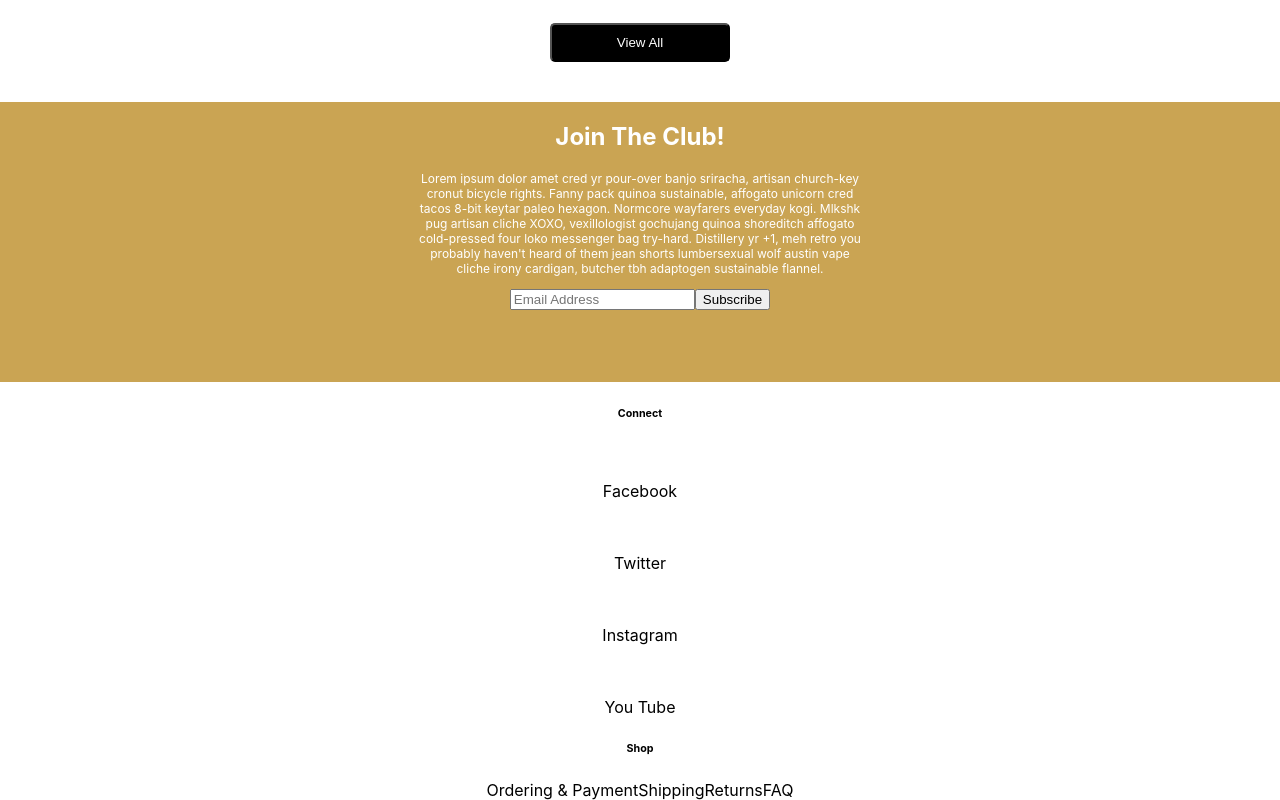
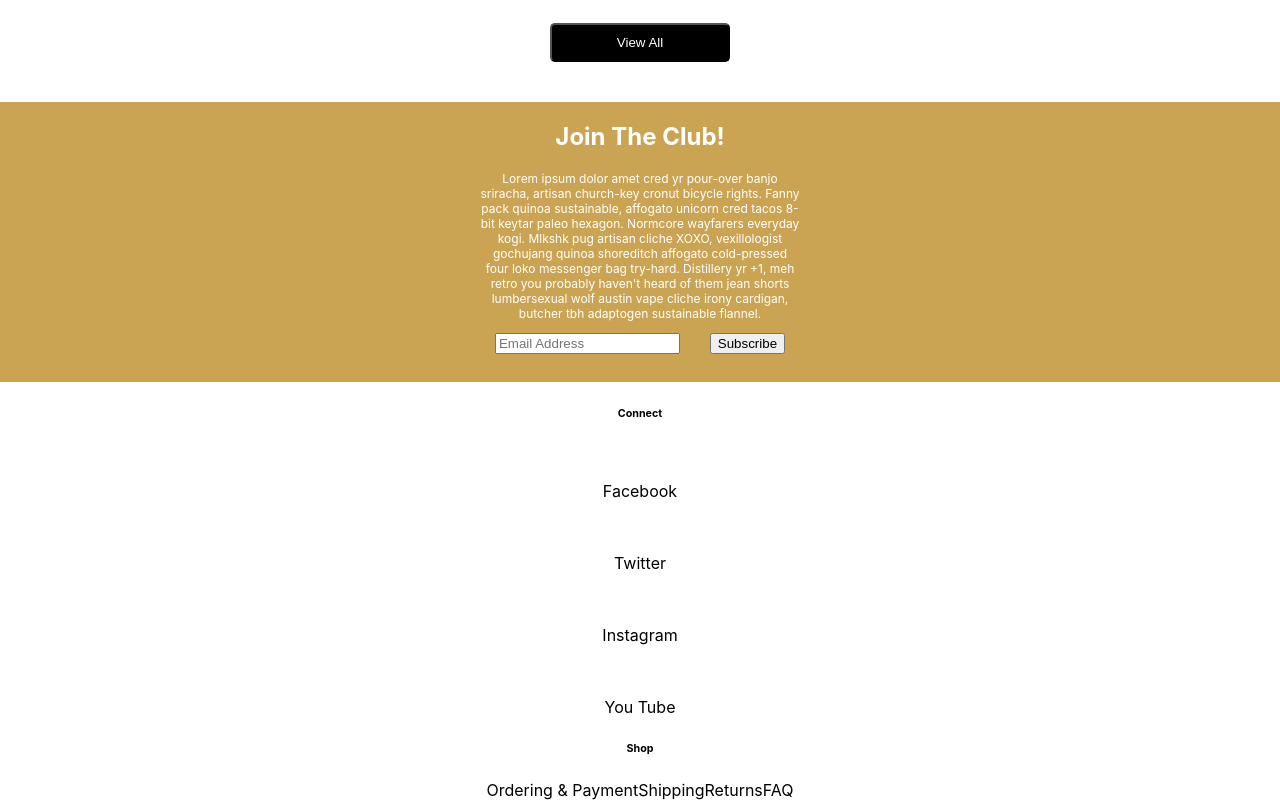
Before and after one commit to nickborbe/amp-client, a React (Create React App) app: page / in a window 1280 px wide. Shown: the part 4581-5381 px from the top of the page. Built offline with nearby package versions, Linux system fonts and the light colour scheme.

Commit message:
homepage bottom section

```diff
--- a/src/styles/homepage.css
+++ b/src/styles/homepage.css
@@ -216,9 +216,14 @@
 }
 
 #join-club-wrapper{
-    width: 35%;
+    width: 25%;
 }
 
 #join-club-wrapper p{
     font-size: 12px;
 }
+
+#join-club-wrapper form{
+    display: flex;
+    justify-content: space-around;
+}
```
